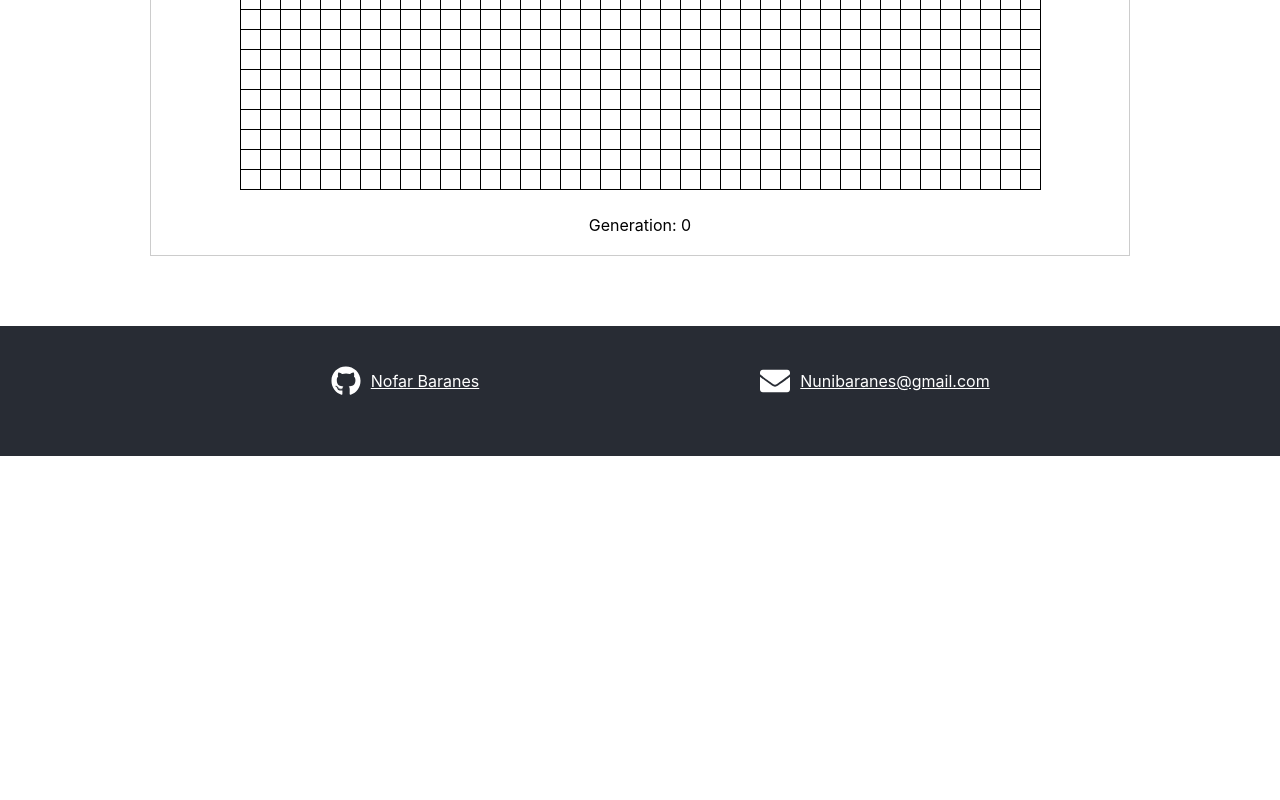
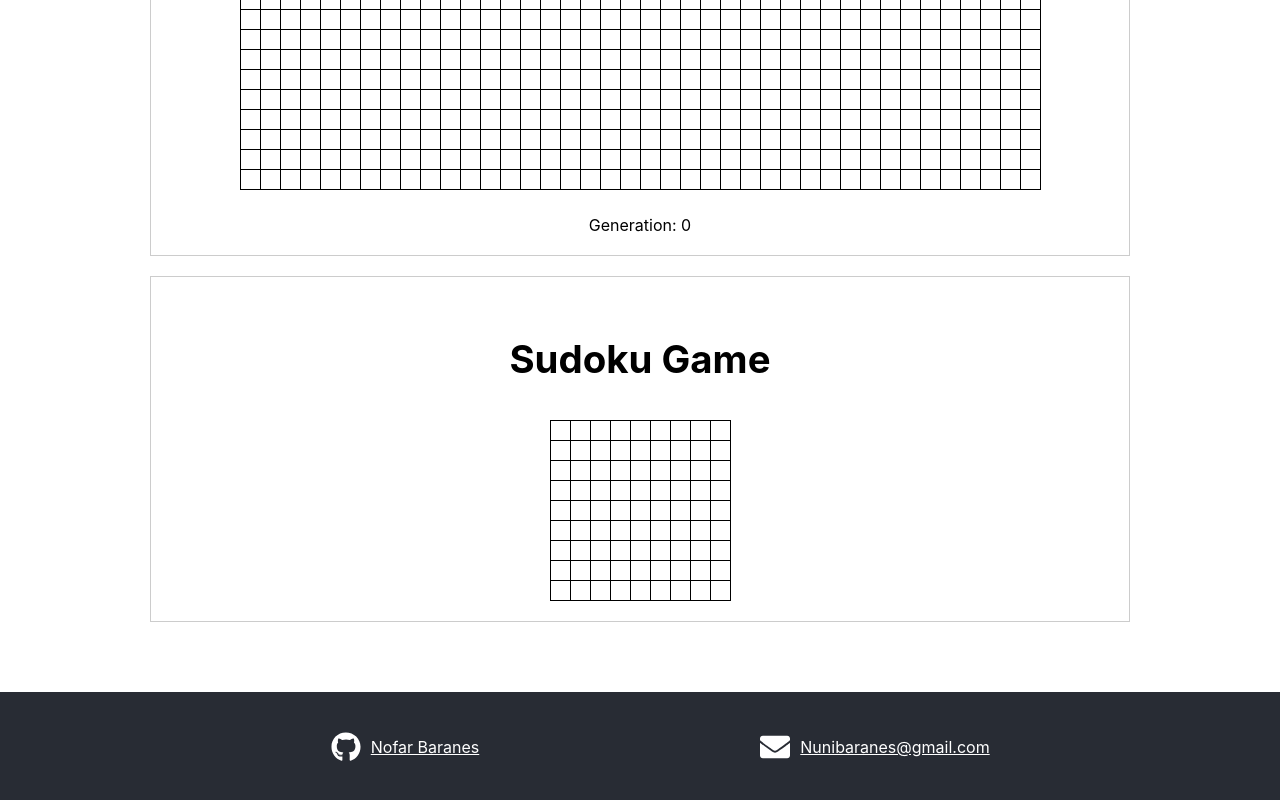
Before and after one commit to nunibaranes/reactGames, a React app: page / in a window 1280 px wide. Shown: the part 1743-2543 px from the top of the page. Before the commit the page ends 2199 px from the top, so only its background shows below. Built offline with nearby package versions, Linux system fonts and the light colour scheme.

Commit message:
Set Suduku board in Main Component

```diff
--- a/src/app/components/sudoku/Sudoku.js
+++ b/src/app/components/sudoku/Sudoku.js
@@ -11,17 +11,23 @@ class Sudoku extends Component {
         boardData: {
           rows: 9,
           columns: 9,
-          puzzel: []
-        }
+          puzzel: [],
+          cellWidth: '20', // TODO: add button to change cellWidth
+          cellHeight: '20', // TODO: add button to change cellHeight
+          defaultColor: 'red', // TODO: add button to change color
+        },
+        boardStatus: [],
     };
   }
 
   render() {
-    const { title, boardData } = this.state;
+    const { title, boardData, boardStatus } = this.state;
     return (
       <section className="sudoku wrapper wrap-with-border">
-        <Title title={ title }></Title>
-        <Board boardData={ boardData }></Board>
+        <Title additionalClass={'main-title'} title={ title }></Title>
+        <Board
+          boardData={ boardData }
+          board={ boardStatus }></Board>
       </section>
     );
   }
--- a/src/app/main/Main.js
+++ b/src/app/main/Main.js
@@ -2,7 +2,7 @@ import React, { Component } from 'react';
 import './Main.scss';
 
 // import ColorPicker from '../components/color-picker/ColorPicker';
-// import Sudoku from '../components/sudoku/Sudoku';
+import Sudoku from '../components/sudoku/Sudoku';
 import GameOfLife from '../components/game-of-life/GameOfLife';
 
 class Main extends Component {
@@ -10,6 +10,7 @@ class Main extends Component {
     return (
       <section className="main" id="main">
         <GameOfLife></GameOfLife>
+        <Sudoku></Sudoku>
       </section>
     );
   }
```
